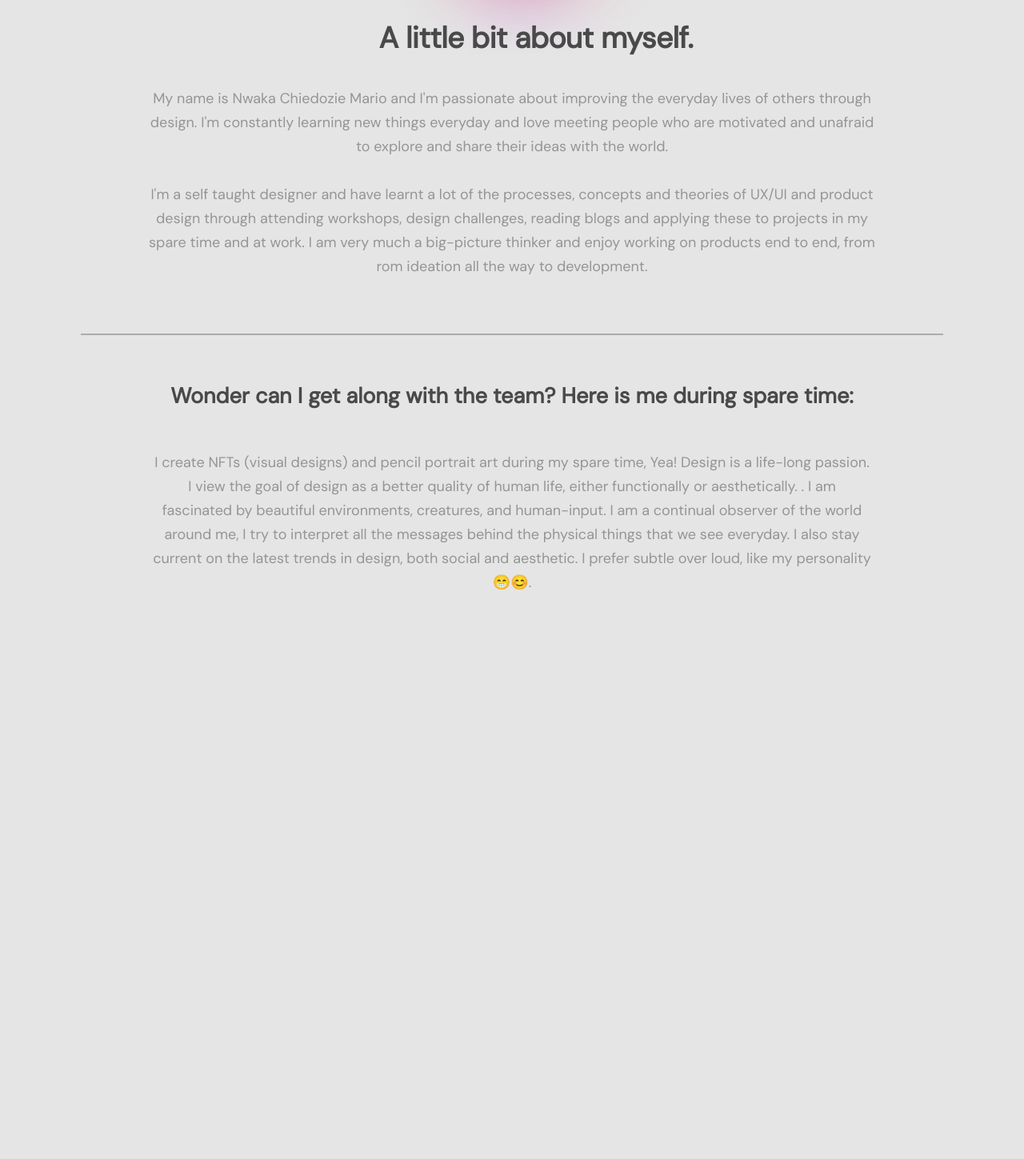
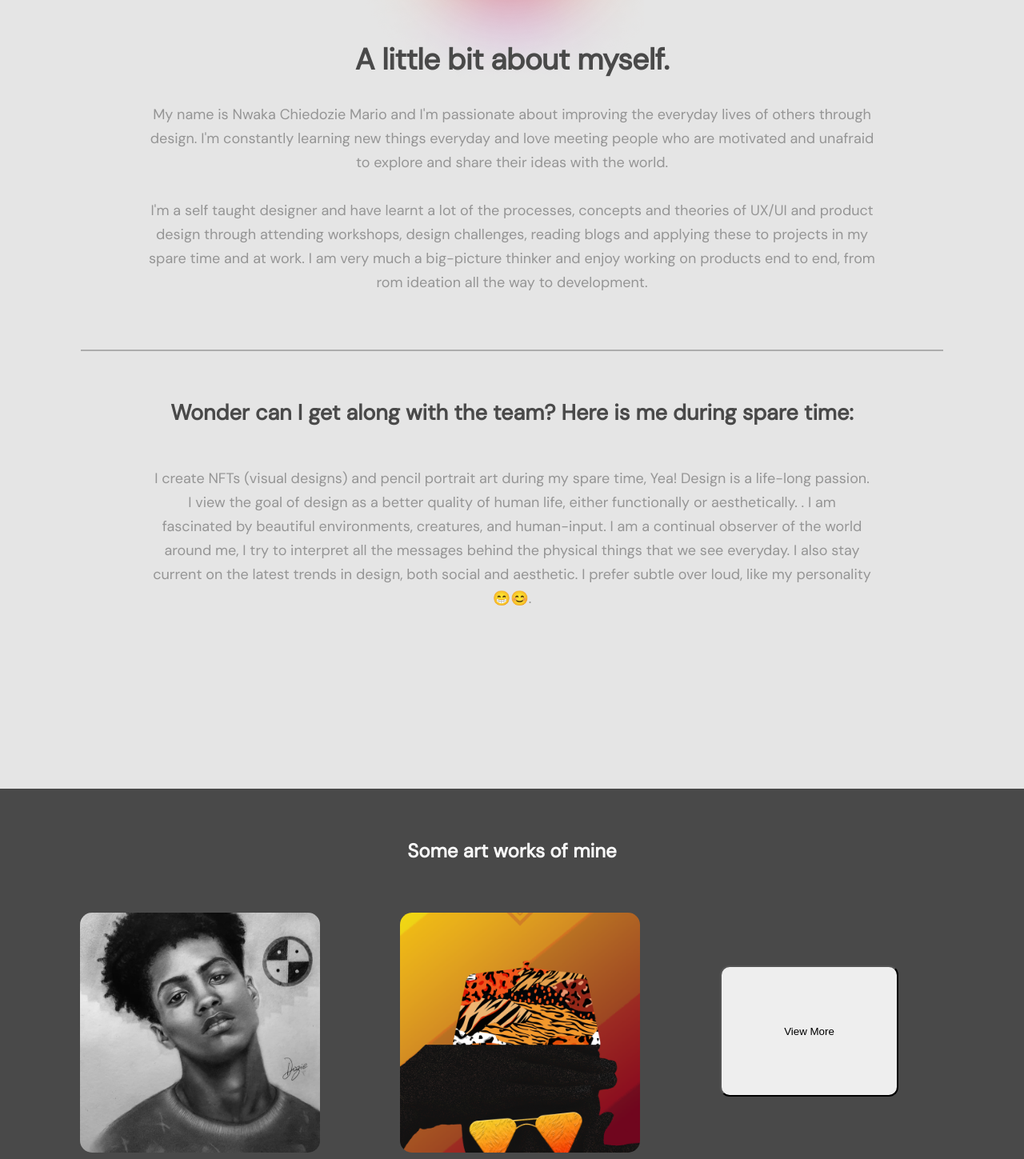
Before and after one commit to Kizito007/for-dozie, a React (Vite) app: page /about in a window 1280 px wide. Shown: the part 361-1810 px from the top of the page at 80% size. Before the commit the page ends 1104 px from the top, so only its background shows below. Built offline with nearby package versions, Linux system fonts and the light colour scheme.

Commit message:
gotten about page concept

```diff
--- a/src/components/layouts/Header.jsx
+++ b/src/components/layouts/Header.jsx
@@ -7,16 +7,16 @@ import { Link } from "react-router-dom";
 const Header = () => {
   return (
     <nav className='header'>
-        <a class="navbar-brand" href="/">
-            <div class="logo-image">
-              <img src={logo} class="img-fluid"/>
+        <Link className="navbar-brand" to="/">
+            <div className="logo-image">
+              <img src={logo} className="img-fluid"/>
             </div>
-        </a>
+        </Link>
         <ul className='nav-list'>
           <li><Link to="/about">About</Link></li>
           <li><Link to="/contact">Contact</Link></li>
           <li><Link to="/resume">Resume</Link></li>
-          <li><img src={icon} class="img-icon"/></li>
+          <li><img src={icon} className="img-icon"/></li>
         </ul>
     </nav>
   )
--- a/src/components/screens/AboutScreen.jsx
+++ b/src/components/screens/AboutScreen.jsx
@@ -1,13 +1,16 @@
 import React from 'react'
 import dozie from "./dozie.png"
+import art1 from "./art1.png"
+import nft1 from "./nft1.png"
+import { Link } from 'react-router-dom'
 
 const AboutScreen = () => {
   return (
     <>
         <div className='about'>
-            <img style={{ left: "35%", top: "45px "}} src={dozie} class="intro-img"/>
-            <h2 className='myself'>A little bit about myself.</h2><br/>
-            <p>
+            <img style={{ position: "relative", left: "31%", top: "95px" }} src={dozie} className="intro-img"/>
+            <h2 className='myself'>A little bit about myself.</h2>
+            <div>
                 My name is Nwaka Chiedozie Mario and I'm passionate about improving the everyday lives of others through <br/>
                 design. I'm constantly learning new things everyday and love meeting people who are motivated and unafraid <br/>
                 to explore and share their ideas with the world. <br/><br/>
@@ -25,7 +28,19 @@ const AboutScreen = () => {
                 around me, I try to interpret all the messages behind the physical things that we see everyday. I also stay <br/>
                 current on the latest trends in design, both social and aesthetic. I prefer subtle over loud, like my personality <br/>
                 😁😊.
-            </p>
+            </div>
+        </div>
+        <div className='artworks'>
+            <br/><br/>
+            <h2 style={{color: "#f9f9f9", textAlign: "center"}}>Some art works of mine</h2>
+            <br/><br/>
+            <img src={art1} className="art"/>
+            <img src={nft1} className="art"/>
+            <Link to="/view-more">
+                <button>
+                    View More
+                </button>
+            </Link>
         </div>
     </>
   )
--- a/src/components/screens/HomeScreen.jsx
+++ b/src/components/screens/HomeScreen.jsx
@@ -15,7 +15,7 @@ const HomeScreen = () => {
         crafting digital products,helping businesses and<br/>
         non-profits expand their capacity for impact.
       </p>
-      <img src={dozie} class="intro-img"/>
+      <img src={dozie} className="intro-img"/>
     </div>
     <div>
       <h2 className='text-head'>My Skills.</h2>
--- a/src/components/screens/screens.css
+++ b/src/components/screens/screens.css
@@ -1,5 +1,8 @@
 .text-head {
     margin-top: 107px;
+}
+.about {
+    margin-top: -75px;
 }
 .intro-img {
     position: absolute;
@@ -30,53 +33,80 @@
     justify-content: center;
     align-items: center;
     padding: 0 48px;
-
     /* position: absolute; */
     font-size: 14px;
     width: auto;
     height: 50px;
     /* left: 0px;
     top: 20px; */
-
     border: 1.8px solid #959595;
     box-sizing: border-box;
     border-radius: 25px;
 }
 .myself {
-    position: absolute;
+    /* position: relative;
     width: 414px;
     height: 64px;
     left: 37%;
-    top: 345px;
-
+    top: -95px; */
+    text-align: center;
     font-family: 'DM Sans';
     font-style: normal;
     font-weight: 700;
     font-size: 37px;
-    line-height: 64px;
+    /* line-height: 64px; */
     /* identical to box height, or 173% */
-
     letter-spacing: -0.5px;
 }
-.about p {
-    position: relative;
-    /* width: 900px; */
+.about div {
+    /* position: relative;
+    width: 900px;
     height: 240px;
-    /* left: 267px; */
-    top: 380px;
-
+    left: 267px;
+    top: 380px; */
     font-family: 'DM Sans';
     font-style: normal;
     font-weight: 400;
     font-size: 18px;
     line-height: 30px;
     /* or 167% */
-
-text-align: center;
-
-color: #959595;
-
+    text-align: center;
+    color: #959595;
 }
 .about hr {
     border: 1.2px solid rgba(0, 0, 0, 0.25);
 }
+.artworks {
+    position: absolute;
+    width: 100%;
+    height: 685px;
+    left: 0px;
+    top: 1347px;
+    background: #494949;
+    z-index: -1;
+}
+.art {
+    /* position: absolute;
+    left: 0px;
+    top: 0px; */
+    width: 300px;
+    height: 300px;
+    border-radius: 15px;
+    margin-left: 100px;
+}
+.artworks button {
+    /* display: flex; */
+    flex-direction: row;
+    justify-content: center;
+    align-items: center;
+    padding: 16px 48px;
+    margin-left: 100px;
+    position: relative;
+    width: 223px;
+    height: 164px;
+    /* left: 1088px; */
+    top: -147px;
+
+    background: #EEEEEE;
+    border-radius: 12px;
+}
```
Also changed, not shown: src/components/screens/art1.png (added), src/components/screens/nft1.png (added).
